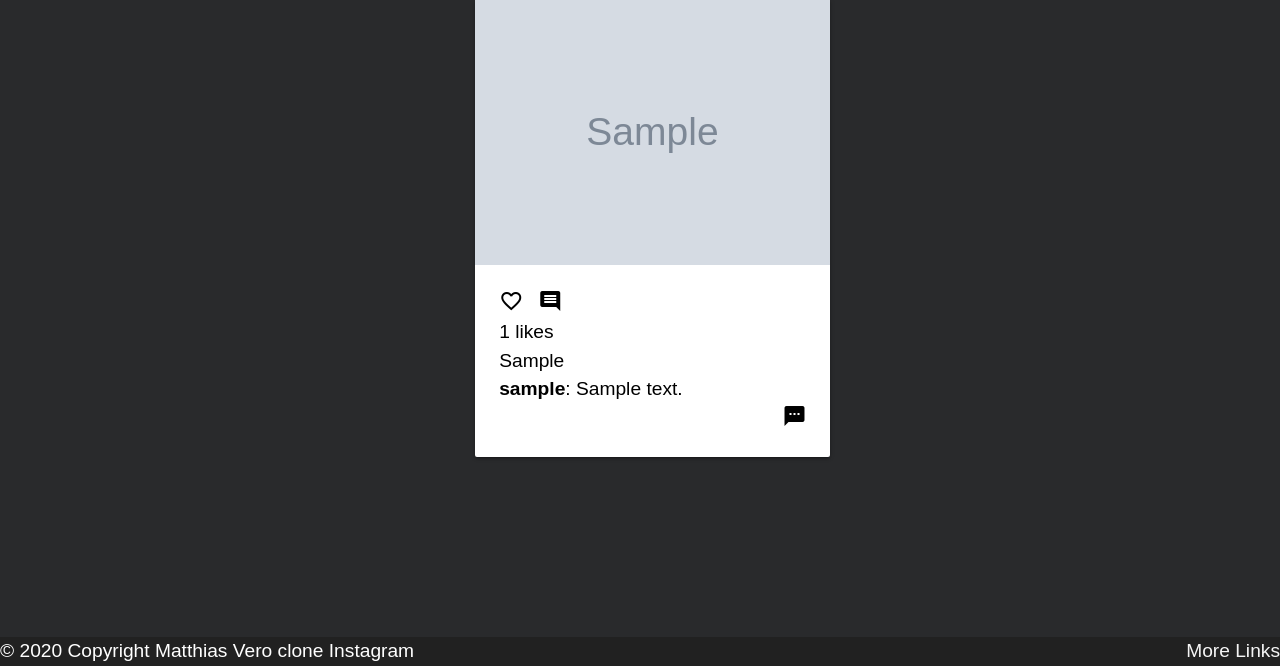
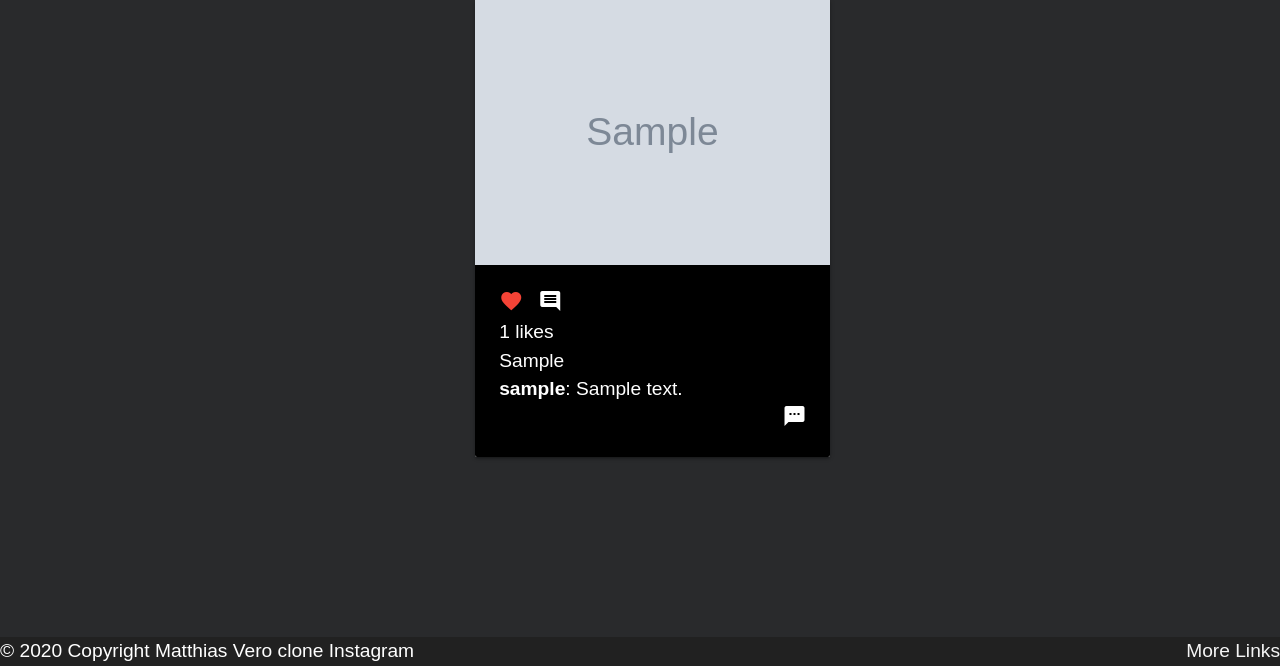
Before and after one commit to MatthiasPELLACOEUR/project-clone-instagram, a PHP site: page / in a window 1280 px wide. Shown: the part 134-800 px from the top of the page. Run offline with PHP 8.4, Linux system fonts and the light colour scheme; the visitor is signed in with stand-in values (Sample User, id 1); tables that the repository leaves empty or names only in its code hold one stand-in row (values such as "Sample post"); grey boxes marked "Sample" are stand-in pictures.

Commit message:
finished add-like.php, precised index.php, delete partials/bdd-queries.php

```diff
--- a/index.php
+++ b/index.php
@@ -9,7 +9,12 @@ if ($_SESSION['nickname'] == TRUE) {
     header('Location: ./login.php');
 }
 
-require 'partials/bdd-queries.php';
+// require 'partials/bdd-queries.php';
+
+$reqPhotos = $bdd->query('SELECT photos.*, users.nickname FROM photos INNER JOIN users ON photos.user_id = users.id WHERE photos.user_id = users.id ORDER BY photos.created_at DESC');
+
+$photos = $reqPhotos->fetchAll(PDO::FETCH_ASSOC);
+
 
 ?>
 
@@ -72,26 +77,51 @@ require 'partials/bdd-queries.php';
                                 <!-- mis à jour en même temps que les images -->
                                 <img id="postimg" src="./pictures/<?php echo $photo['urlphoto'] ?>">
                             </div>
-                            <div class="card-content ">
+                            <div class="card-content black">
                                 <div class="fav">
                                     <!--les likes se feront sur cette page   -->
-                                    <a href="./photos/add-like.php"><i class="material-icons black-text left">favorite_border</i></a>
+                                    <?php
+                                    if (isset($_SESSION['id'])) {
+                                        $currentUserHasLikedStatement = $bdd->prepare('SELECT id FROM likes WHERE photos_id = ? AND users_id = ?');
+                                        $currentUserHasLikedStatement->execute(array($photo['id'], $_SESSION['id']));
+                                        $currentUserHasLiked = (bool) $currentUserHasLikedStatement->rowCount();
+                                        if ($currentUserHasLiked == TRUE) {
+                                            echo '<a href="./photos/add-like.php?t=1&id=' . $photo['id'] . '"><i class="material-icons red-text left">favorite</i></a>';
+                                        } else {
+                                            $currentUserHasLiked = false;
+                                            echo '<a href="./photos/add-like.php?t=1&id=' . $photo['id'] . '"><i class="material-icons white-text left">favorite_border</i></a>';
+                                        }
+                                    }
+                                    ?>
                                     <!-- ajout de comm de cette page possible, seul le  dernier commentaire apparait suite à mis à jour-->
-                                    <i class="material-icons left"><a href="./photos/add-commentary.php?id=<?= $photo['photo_id'] ?>" class="material-icons black-text left">insert_comment</a></i><br>
-                                    <a href="./photos/add-like.php" class="black-text left"><?= $like['total'] ?> likes</a><br>
+                                    <i class="material-icons left"><a href="./photos/add-commentary.php?id=<?= $photo['id'] ?>" class="material-icons white-text left">insert_comment</a></i><br>
+                                    <?php $likes = $bdd->prepare('SELECT id FROM likes WHERE photos_id = ?');
+                                    $likes->execute(array($photo['id']));
+                                    $likes = $likes->rowCount();
+                                    ?>
+                                    <span class="white-text left"><?= $likes ?> likes</span><br>
                                 </div>
 
                                 <div class="caption-content">
-                                    <span class="caption card-caption black-text left"><?= $photo['caption'] ?></span><br>
+                                    <span class="caption card-caption white-text left"><?= $photo['caption'] ?></span><br>
                                 </div>
                                 <div class="comment">
-                                <?php foreach ($comments as $comment) {
-                                     if($photo['photo_id'] == $comment['photos_id']){ ?>
-                                        <span class="nickname card-caption black-text left"><?= $comment['nickname'] ?></span>
-                                        <span class="lastcomment card-caption black-text left">: <?= $comment['comment'] ?></span><br>
-                                    <?php }}; ?>
+                                    <?php
+                                    $reqComments = $bdd->query('SELECT comments.*, users.nickname FROM comments INNER JOIN photos ON photos.id = comments.photos_id INNER JOIN users ON users.id = comments.users_id ORDER BY comments.created_at DESC LIMIT 2');
+
+                                    $comments = $reqComments->fetchAll(PDO::FETCH_ASSOC);
+
+                                    foreach ($comments as $comment) {
+                                        if ($photo['id'] == $comment['photos_id']) {
+                                            $reqCommentsByPhoto = $bdd->query('SELECT * FROM comments WHERE photos_id = ' . $photo['id'] . '') ?>
+
+
+                                            <span class="nickname card-caption white-text left"><?= $comment['nickname'] ?></span>
+                                            <span class="lastcomment card-caption white-text left">: <?= $comment['comment'] ?></span><br>
+                                    <?php }
+                                    }; ?>
                                     <!-- rajout vero bton show more -->
-                                    <i class="material-icons right"><a href="./photos/showallcomments.php?id=<?= $photo['photo_id']?>" class="material-icons black-text right">textsms</a></i><br>
+                                    <i class="material-icons right"><a href="./photos/showallcomments.php?id=<?= $photo['id'] ?>" class="material-icons white-text right">textsms</a></i><br>
                                 </div>
                             </div>
                         </div>
--- a/partials/bdd-queries.php
+++ /dev/null
@@ -1,18 +0,0 @@
-<?php
-
-$reqPhotos = $bdd->query('SELECT photos.*, users.*, photos.id AS photo_id FROM photos INNER JOIN users ON photos.user_id = users.id WHERE photos.user_id = users.id ORDER BY photos.created_at DESC');
-
-$photos = $reqPhotos->fetchAll(PDO::FETCH_ASSOC);
-
-// echo '<pre>';
-// echo var_export($photos, true);exit;
-
-$reqLikes = $bdd->query('SELECT COUNT(photos_id) as total FROM likes INNER JOIN photos ON photos.id = likes.photos_id WHERE photos.id = likes.photos_id ORDER BY photos.created_at DESC');
-
-$like = $reqLikes->fetch(PDO::FETCH_ASSOC);
-
-$reqComments = $bdd->query('SELECT comments.*, users.* FROM comments INNER JOIN photos ON photos.id = comments.photos_id INNER JOIN users ON users.id = comments.users_id ORDER BY comments.created_at');
-
-$comments = $reqComments->fetchAll(PDO::FETCH_ASSOC);
-
-?>
--- a/photos/add-commentary.php
+++ b/photos/add-commentary.php
@@ -3,7 +3,6 @@ session_start();
 // connect bdd
 require '../connection.php';
 // names of variables
-
 
 if (isset($_POST['nickname']) and isset($_POST['photosid']) and isset($_POST['comment'])) {
     $nickname = htmlspecialchars($_POST['nickname']);
@@ -34,7 +33,7 @@ if (isset($_POST['nickname']) and isset($_POST['photosid']) and isset($_POST['co
         $dateTime,
         $ipadress
     ]);
-        header('Location: index.php');
+        header('Location: ../index.php');
 }
 
 require '../partials/header.php';
```
Also changed, not shown: photos/add-like.php (+41 -0 lines).
